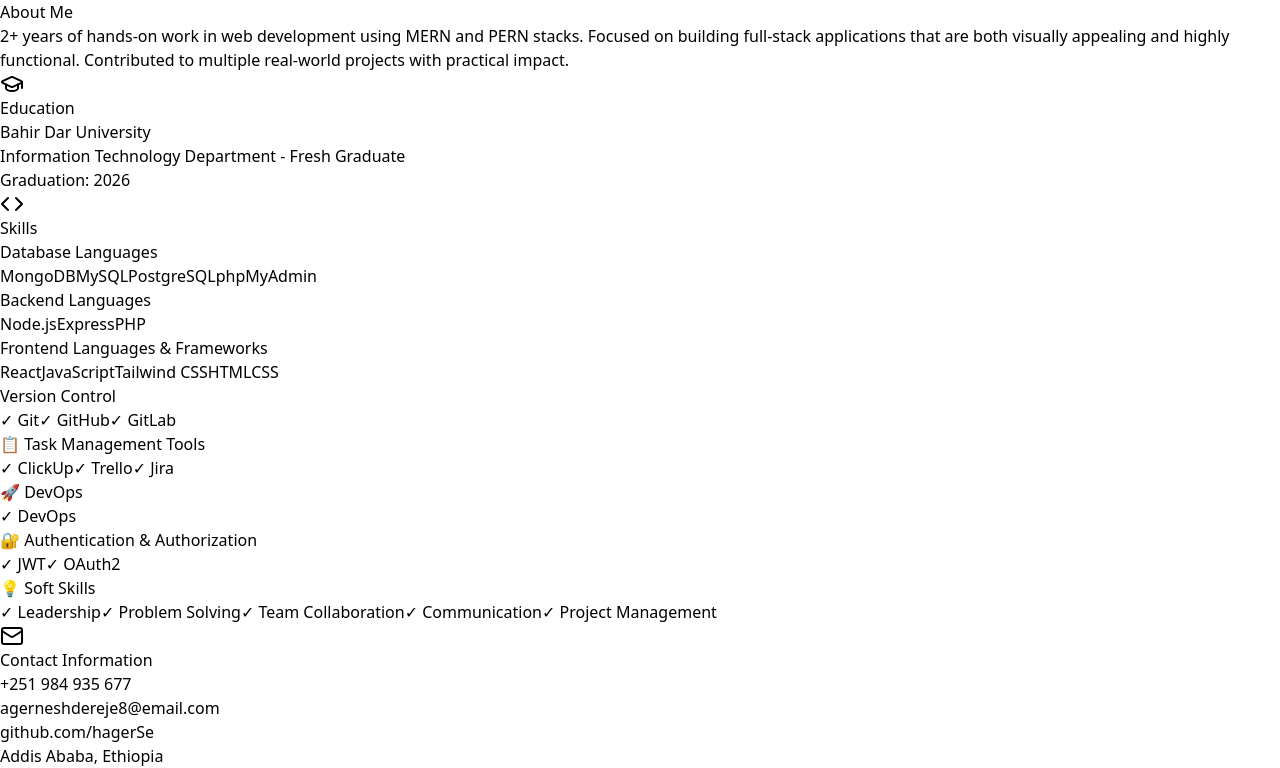
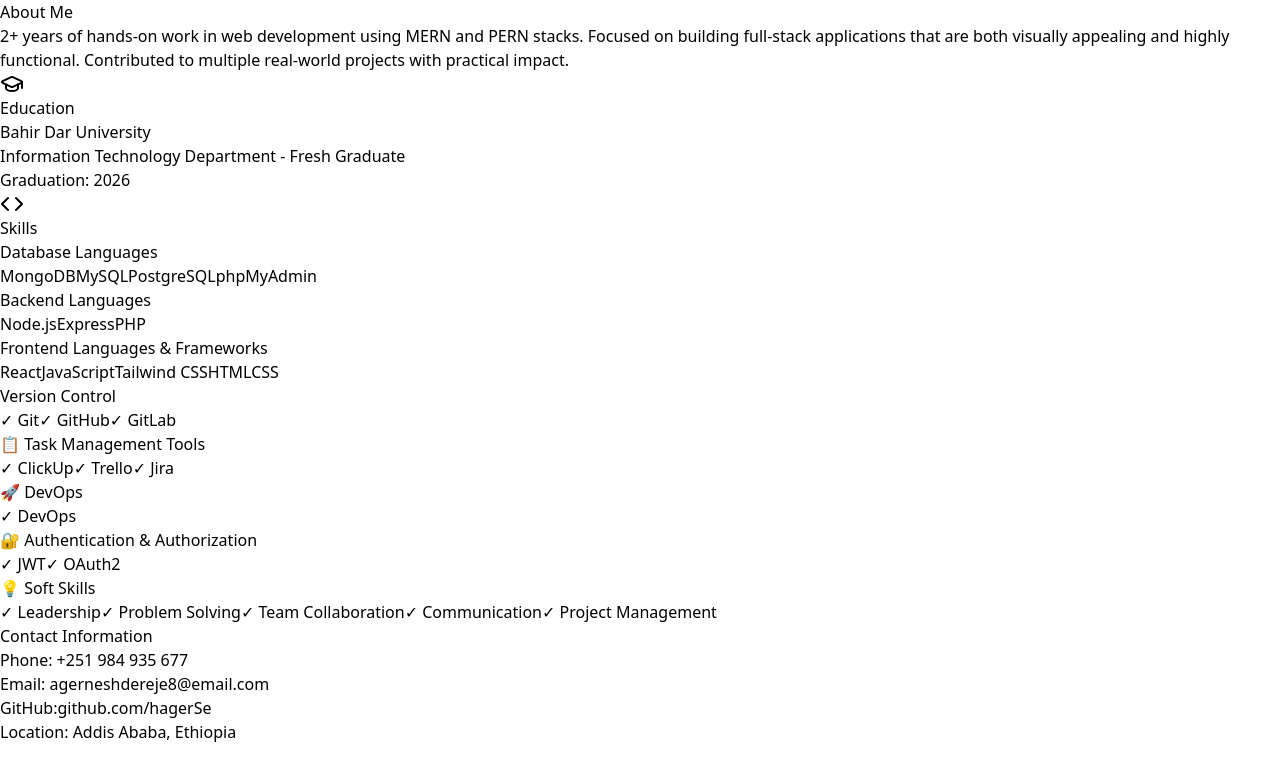
Before and after one commit to hagerSe/Ager-cv, a React (Vite) app: page / in a window 1280 px wide. Shown: the part 647-1415 px from the top of the page. After the commit the page ends 1391 px from the top, so only its background shows below. Built offline with nearby package versions, Linux system fonts and the light colour scheme.

Commit message:
update tehcode

```diff
--- a/src/App.jsx
+++ b/src/App.jsx
@@ -63,8 +63,8 @@
             <Star className="w-5 h-5" /> About Me
           </h3>
          <p className="text-sm md:text-base text-gray-300 leading-relaxed">
-  <span className="text-red-400 font-semibold">2+</span> years of hands-on work in web development using MERN and PERN stacks. Focused on building full-stack applications that are both visually appealing and highly functional. Contributed to multiple real-world projects with practical impact.
-</p>
+          <span className="text-red-400 font-semibold">2+</span> years of hands-on work in web development using MERN and PERN stacks. Focused on building full-stack applications that are both visually appealing and highly functional. Contributed to multiple real-world projects with practical impact.
+        </p>
         </motion.div>
 
         <motion.div
@@ -236,42 +236,40 @@
           </div>
         </motion.div>
 
+        {/* Contact Information - BOLD LABELS */}
         <motion.div
           initial={{ y: 20, opacity: 0 }}
           animate={{ y: 0, opacity: 1 }}
           transition={{ delay: 1, duration: 0.5 }}
           className="mt-4 p-4 bg-gray-900/50 rounded-xl hover:bg-gray-900/70 transition-all duration-300 border border-gray-800"
         >
-          <h3 className="font-bold text-lg text-red-400 flex items-center gap-2 mb-3">
-            <Mail className="w-5 h-5" /> Contact Information
+          <h3 className="font-bold text-lg text-red-400 mb-3">
+            Contact Information
           </h3>
 
           <motion.div whileHover={{ x: 5 }} className="space-y-3">
-            <p className="text-sm text-gray-300 flex items-center gap-3">
-
-              <span>+251 984 935 677</span>
+            <p className="text-sm text-gray-300">
+              <span className="font-bold text-red-400">Phone:</span> +251 984 935 677
             </p>
-            <p className="text-sm text-gray-300 flex items-center gap-3">
-
-              <span>agerneshdereje8@email.com</span>
+            <p className="text-sm text-gray-300">
+              <span className="font-bold text-red-400">Email:</span> agerneshdereje8@email.com
             </p>
             <motion.p
               whileHover={{ x: 5 }}
-              className="text-sm text-gray-300 flex items-center gap-3"
+              className="text-sm text-gray-300"
             >
-
+              <span className="font-bold text-red-400">GitHub:</span>
               <a
                 href="https://github.com/HagerSe"
                 target="_blank"
                 rel="noreferrer"
-                className="hover:text-red-400 transition-colors duration-300"
+                className="hover:text-red-400 transition-colors duration-300 ml-1"
               >
                 github.com/hagerSe
               </a>
             </motion.p>
-            <p className="text-sm text-gray-300 flex items-center gap-3">
-
-              <span>Addis Ababa, Ethiopia</span>
+            <p className="text-sm text-gray-300">
+              <span className="font-bold text-red-400">Location:</span> Addis Ababa, Ethiopia
             </p>
           </motion.div>
         </motion.div>
@@ -281,4 +279,5 @@
     </div>
   );
 }
+
 export default App;
```
